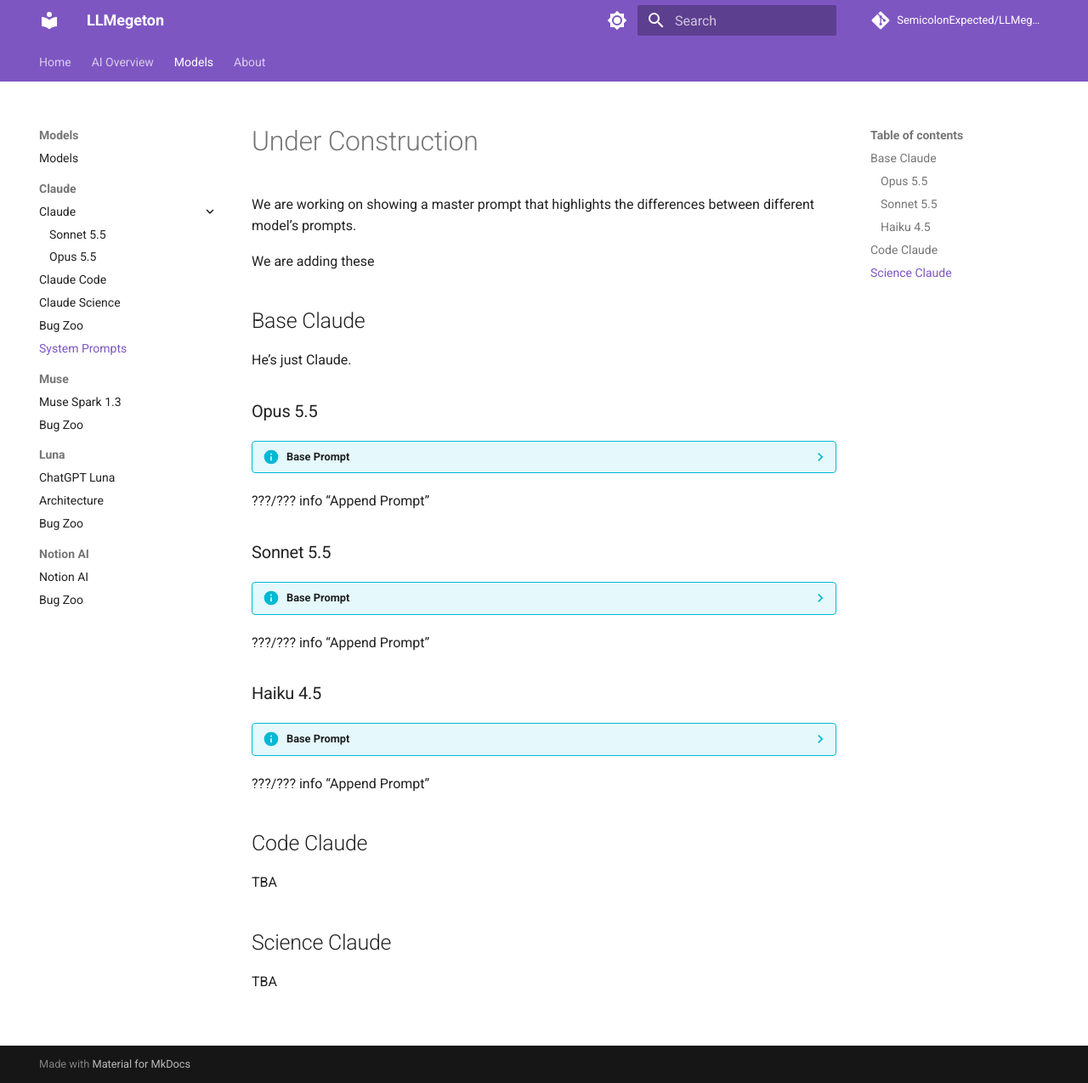
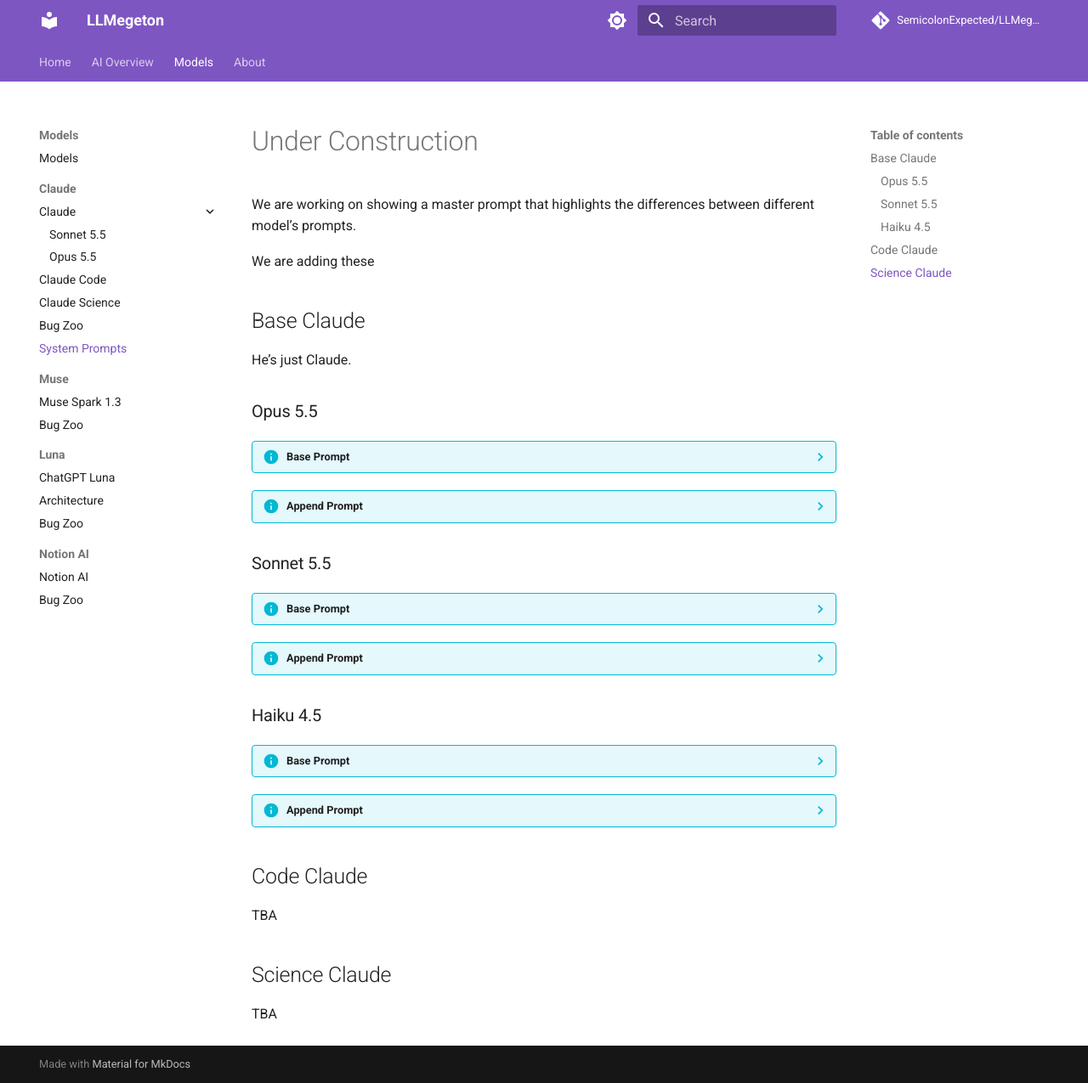
Before and after one commit to SemicolonExpected/LLMegeton, an MkDocs documentation site: the page built from docs/models/claude/prompts/index.md, in a window 1280 px wide and 1275 px high. Shown: the whole window at 85% size. Built offline with MkDocs 1.6.1 and Material for MkDocs 9.7.7, drawn with Linux system fonts in a browser that asks for light colours; comment, search, counter and statistics services are not loaded; some of the changed lines change nothing that is shown.

Commit message:
Claude prompts: add Base and Append prompts for Opus, Sonnet, and Haiku

````diff
--- a/docs/models/claude/prompts/index.md
+++ b/docs/models/claude/prompts/index.md
@@ -18,7 +18,13 @@
     %}
     ```
 
-???/??? info “Append Prompt”
+??? info "Append Prompt"
+    ```txt
+    {%
+      include-markdown "./prompts/append-system-prompt.launched-with-opus-5-5.20261005-153803.txt"
+      rewrite-relative-urls=false
+    %}
+    ```
 
 
 ### Sonnet 5.5
@@ -31,7 +37,13 @@
     %}
     ```
 
-???/??? info “Append Prompt”
+??? info "Append Prompt"
+    ```txt
+    {%
+      include-markdown "./prompts/append-system-prompt_sonnet-5-5_live_20261028.txt"
+      rewrite-relative-urls=false
+    %}
+    ```
 
 ### Haiku 4.5
 
@@ -44,7 +56,13 @@
     ```
 
 
-???/??? info “Append Prompt”
+??? info "Append Prompt"
+    ```txt
+    {%
+      include-markdown "./prompts/claude-append-system-prompt_haiku.txt"
+      rewrite-relative-urls=false
+    %}
+    ```
 
 ## Code Claude
 
````
